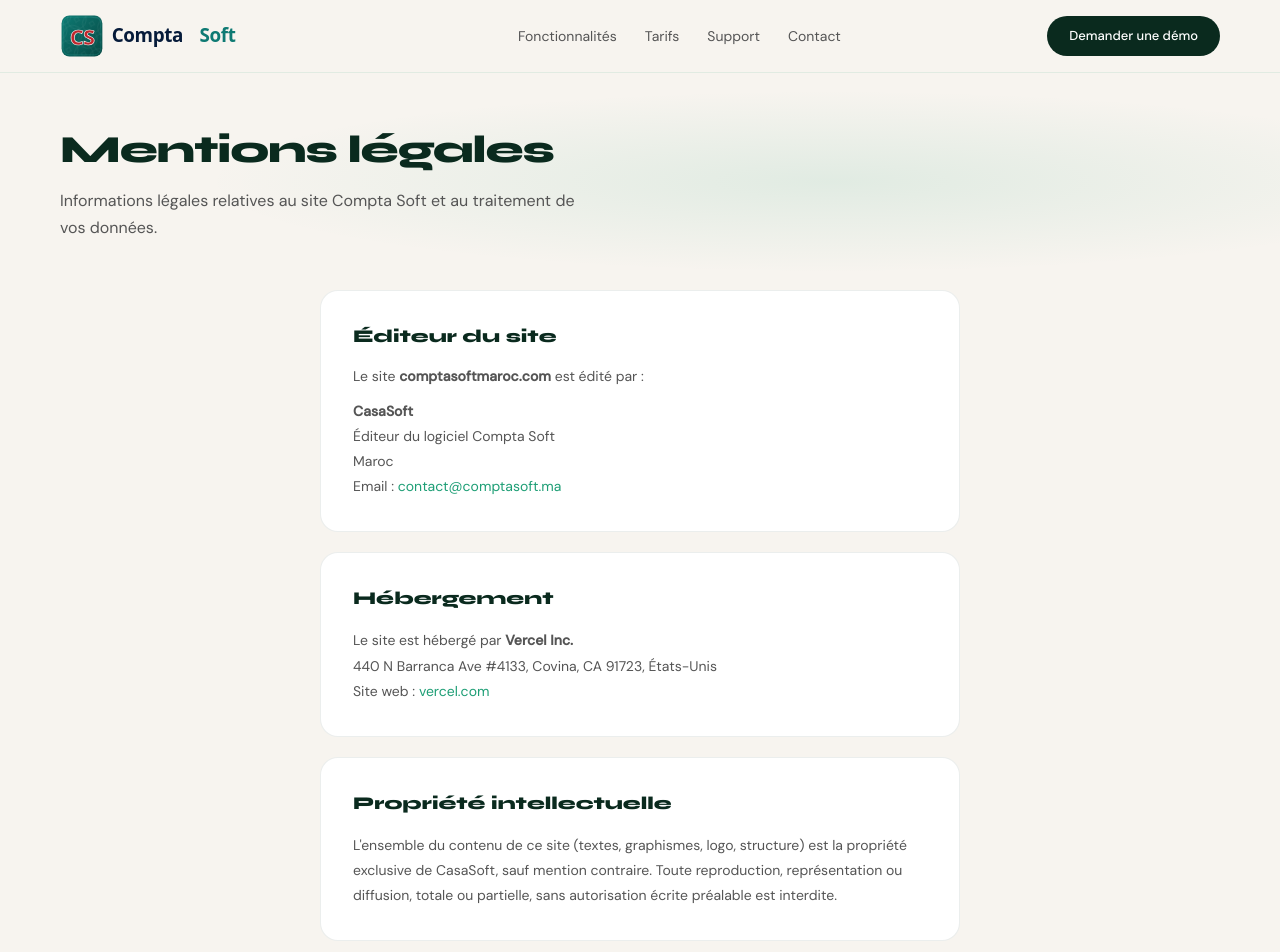
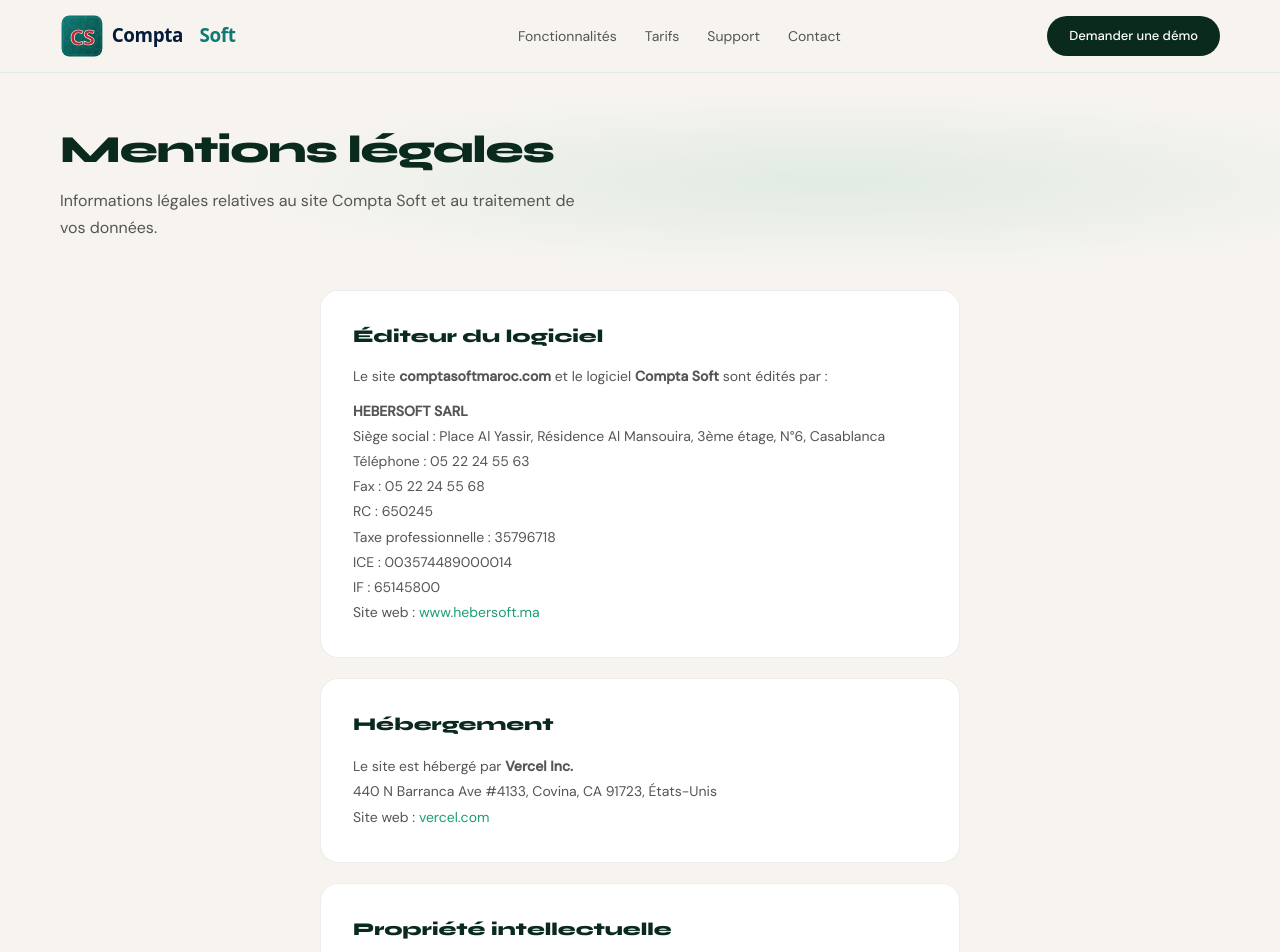
Before and after one commit to RACHIDELALAOUI2021/compta-soft-site, a Next.js app: page /mentions-legales in a window 1280 px wide. Shown: the top 952 px of the page. Built offline with nearby package versions, Linux system fonts and the light colour scheme.

Commit message:
fix: mentions légales — données éditeur HEBERSOFT avec taxe professionnelle
Co-authored-by: Cursor <cursoragent@cursor.com>

```diff
--- a/src/app/mentions-legales/page.tsx
+++ b/src/app/mentions-legales/page.tsx
@@ -5,22 +5,32 @@ import { LandingShell } from "@/components/landing-chrome";
 
 const SECTIONS = [
   {
-    title: "Éditeur du site",
+    title: "Éditeur du logiciel",
     content: (
       <>
         <p style={{ marginBottom: 12 }}>
-          Le site <strong>comptasoftmaroc.com</strong> est édité par :
+          Le site <strong>comptasoftmaroc.com</strong> et le logiciel <strong>Compta Soft</strong> sont édités par :
         </p>
         <p style={{ lineHeight: 1.8 }}>
-          <strong>CasaSoft</strong>
+          <strong>HEBERSOFT SARL</strong>
           <br />
-          Éditeur du logiciel Compta Soft
+          Siège social : Place Al Yassir, Résidence Al Mansouira, 3ème étage, N°6, Casablanca
           <br />
-          Maroc
+          Téléphone : 05 22 24 55 63
           <br />
-          Email :{" "}
-          <a href="mailto:contact@comptasoft.ma" style={{ color: "var(--g)" }}>
-            contact@comptasoft.ma
+          Fax : 05 22 24 55 68
+          <br />
+          RC : 650245
+          <br />
+          Taxe professionnelle : 35796718
+          <br />
+          ICE : 003574489000014
+          <br />
+          IF : 65145800
+          <br />
+          Site web :{" "}
+          <a href="https://www.hebersoft.ma" target="_blank" rel="noopener noreferrer" style={{ color: "var(--g)" }}>
+            www.hebersoft.ma
           </a>
         </p>
       </>
@@ -46,7 +56,7 @@ const SECTIONS = [
     content: (
       <p style={{ lineHeight: 1.8 }}>
         L&apos;ensemble du contenu de ce site (textes, graphismes, logo, structure) est la propriété exclusive de
-        CasaSoft, sauf mention contraire. Toute reproduction, représentation ou diffusion, totale ou partielle, sans
+        HEBERSOFT SARL, sauf mention contraire. Toute reproduction, représentation ou diffusion, totale ou partielle, sans
         autorisation écrite préalable est interdite.
       </p>
     ),
@@ -93,7 +103,7 @@ const SECTIONS = [
     title: "Limitation de responsabilité",
     content: (
       <p style={{ lineHeight: 1.8 }}>
-        CasaSoft s&apos;efforce d&apos;assurer l&apos;exactitude des informations publiées sur ce site. Toutefois, elle
+        HEBERSOFT SARL s&apos;efforce d&apos;assurer l&apos;exactitude des informations publiées sur ce site. Toutefois, elle
         ne saurait être tenue responsable des omissions, inexactitudes ou carences dans la mise à jour, ni des dommages
         résultant de l&apos;utilisation des informations diffusées.
       </p>
```
